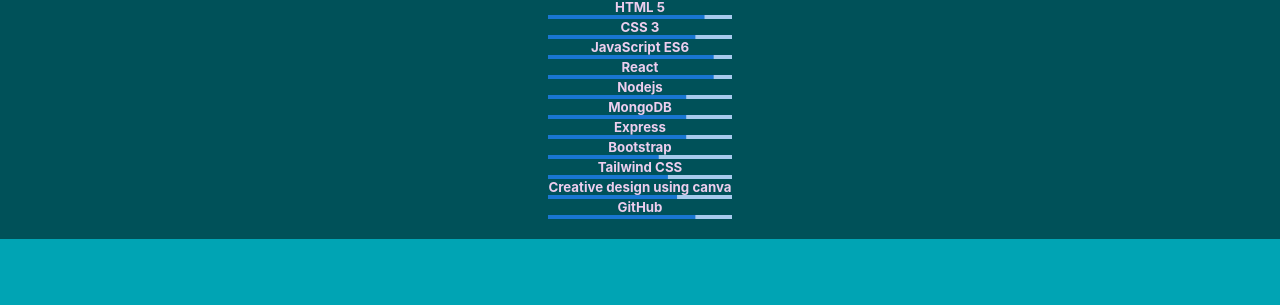
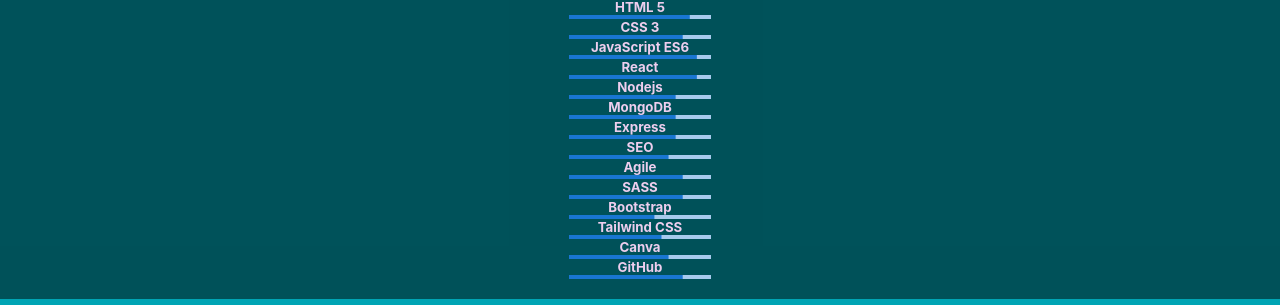
Before and after one commit to RampriyaKarthick/pf, a React (Create React App) app: page / in a window 1280 px wide. Shown: the part 1533-1838 px from the top of the page. Built offline with nearby package versions, Linux system fonts and the light colour scheme.

Commit message:
skillset

```diff
--- a/src/components/SkillContainer/SkillContainer.jsx
+++ b/src/components/SkillContainer/SkillContainer.jsx
@@ -55,6 +55,24 @@
         </div>
        </div>
        <div className="skillContainer__skillSet">
+        <h5>SEO</h5>
+        <div className="skillContainer__slider skillContainer__slider3">
+            <LinearProgress variant="determinate" value={70} />
+        </div>
+       </div>
+       <div className="skillContainer__skillSet">
+        <h5>Agile</h5>
+        <div className="skillContainer__slider skillContainer__slider3">
+            <LinearProgress variant="determinate" value={80} />
+        </div>
+       </div>
+       <div className="skillContainer__skillSet">
+        <h5>SASS</h5>
+        <div className="skillContainer__slider skillContainer__slider3">
+            <LinearProgress variant="determinate" value={80} />
+        </div>
+       </div>
+       <div className="skillContainer__skillSet">
         <h5>Bootstrap</h5>
         <div className="skillContainer__slider skillContainer__slider8">
             <LinearProgress variant="determinate" value={60} />
@@ -67,7 +85,7 @@
         </div>
        </div>
        <div className="skillContainer__skillSet">
-        <h5>Creative design using canva</h5>
+        <h5>Canva</h5>
         <div className="skillContainer__slider skillContainer__slider10">
             <LinearProgress variant="determinate" value={70} />
         </div>
```
